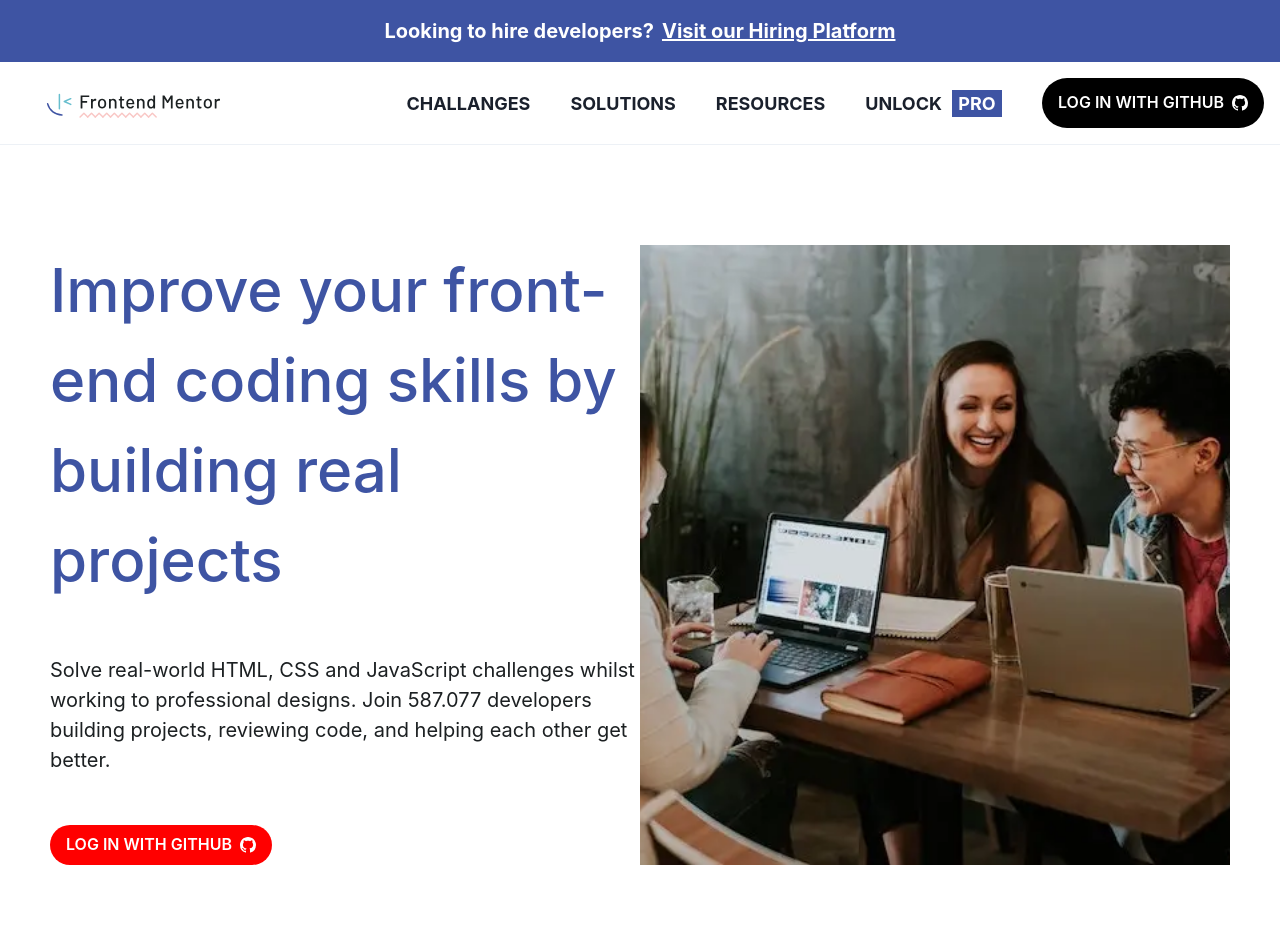
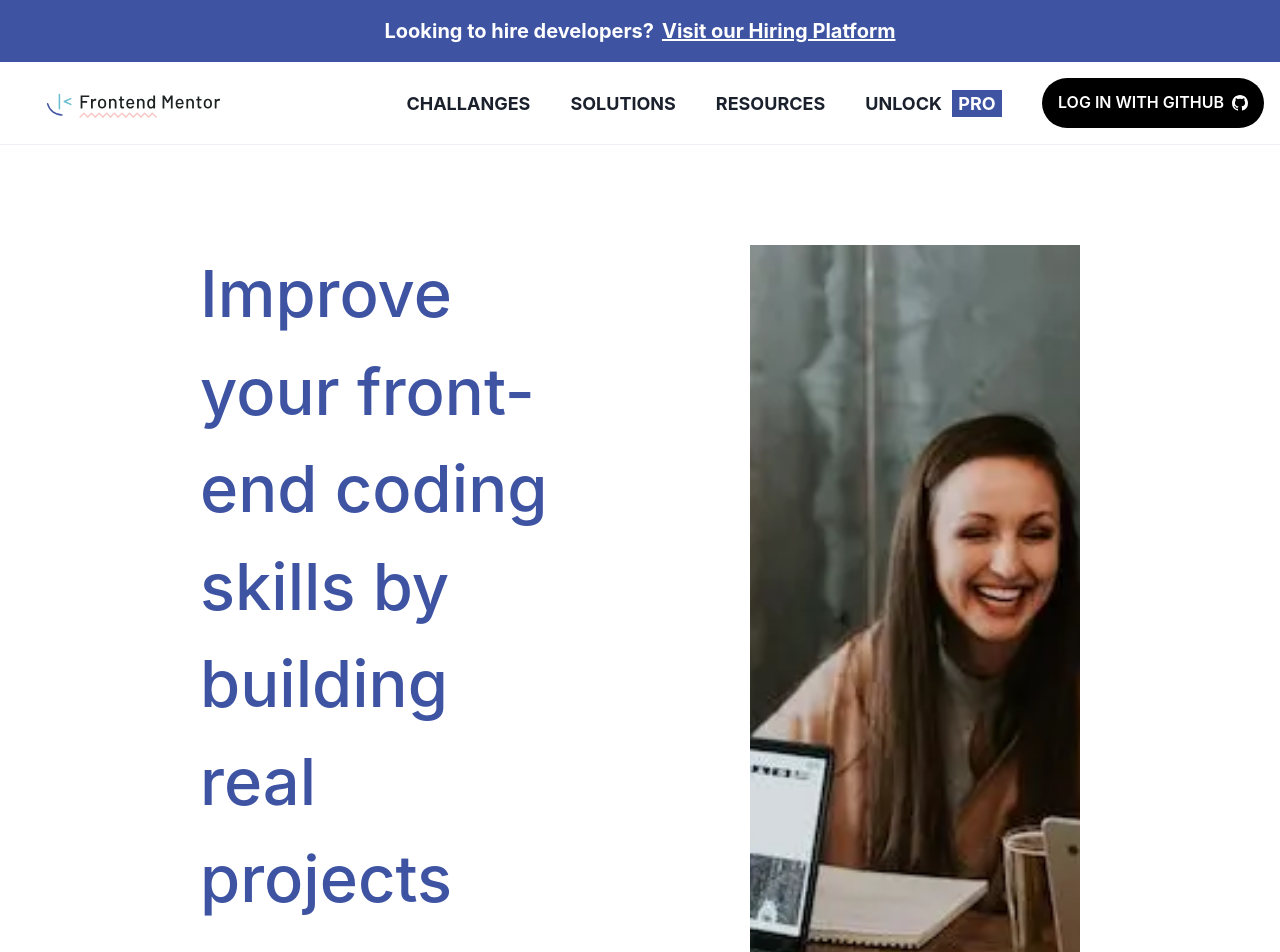
Before and after one commit to h-bura/frontend-mentor, a React (Create React App) app: page / in a window 1280 px wide. Shown: the top 952 px of the page. Built offline with nearby package versions, Linux system fonts and the light colour scheme.

Commit message:
change Footer component

```diff
--- a/src/components/Footer.tsx
+++ b/src/components/Footer.tsx
@@ -16,19 +16,19 @@ import { AiFillLinkedin } from "react-icons/ai";
 const FOOTERS = [
   {
     title: "FRONTEND MENTOR",
-    link: ["Unlock Pro", "Contact us", "Blog"],
+    connections: ["Unlock Pro", "Contact us", "Blog"],
   },
   {
     title: "EXPLORE",
-    link: ["Challenges", "Solutions", "Resources"],
+    connections: ["Challenges", "Solutions", "Resources"],
   },
   {
     title: "COMMUNITY",
-    link: ["Slack", "Guidelines", "FAQs"],
+    connections: ["Slack", "Guidelines", "FAQs"],
   },
   {
     title: "FOR COMPANIES",
-    link: ["Hire developers"],
+    connections: ["Hire developers"],
   },
 ];
 function Footer() {
@@ -95,9 +95,9 @@ function Footer() {
                 color="rgb(115, 115, 115)"
                 gap="10px"
               >
-                <Link>{footer.link[0]}</Link>
-                <Link>{footer.link[1]}</Link>
-                <Link> {footer.link[2]}</Link>
+                {footer["connections"].map((connection) => (
+                  <Link>{connection}</Link>
+                ))}
               </Flex>
             </Flex>
           ))}
--- a/src/components/LatestChallenge.tsx
+++ b/src/components/LatestChallenge.tsx
@@ -19,7 +19,12 @@ function LatestChallenge() {
         </Center>
       </Box>
       <Center>
-        <Flex flexWrap="wrap" justifyContent="space-around" mt="-250px">
+        <Flex
+          mx="150px"
+          flexWrap="wrap"
+          justifyContent="space-around"
+          mt="-250px"
+        >
           {CHALLANGES_DATA.map((item) => (
             <ChallangeCard
               image={item.image}
--- a/src/components/Menu.tsx
+++ b/src/components/Menu.tsx
@@ -4,11 +4,10 @@ import image from "../image/homepage-hero.webp";
 import GitHub from "./GitHub";
 function Menu() {
   return (
-    <Flex mt="100px" mx="50px" textAlign="center">
+    <Flex mt="100px" mx="200px">
       <Flex direction="column" width="100%" alignItems="flex-start">
         <Text
-          textAlign="left"
-          fontSize="60px"
+          fontSize="65px"
           color=" rgb(62, 84, 163)"
           width="100%"
           mb="50px"
@@ -16,29 +15,27 @@ function Menu() {
         >
           Improve your front-end coding skills by building real projects
         </Text>
-        <Text
-          textAlign="left"
-          fontSize="20px"
-          color="rgb(28, 32, 34)"
-          width="100%"
-        >
+        <Text fontSize="25px" color="rgb(28, 32, 34)" width="100%">
           Solve real-world HTML, CSS and JavaScript challenges whilst working to
           professional designs. Join 587.077 developers building projects,
           reviewing code, and helping each other get better.
         </Text>
         <Button
+          h="60px"
+          w="350px"
           bg="red"
           color="white"
           _hover={{ textDecoration: "none", cursor: "pointer" }}
           rightIcon={<GitHub />}
           borderRadius="25px"
           mt="50px"
+          fontSize="20px"
         >
           LOG IN WITH GITHUB
         </Button>
       </Flex>
 
-      <Flex width="100%">
+      <Flex ml="200px" width="100%">
         <Image objectFit="cover" src={image} />
       </Flex>
     </Flex>
```
